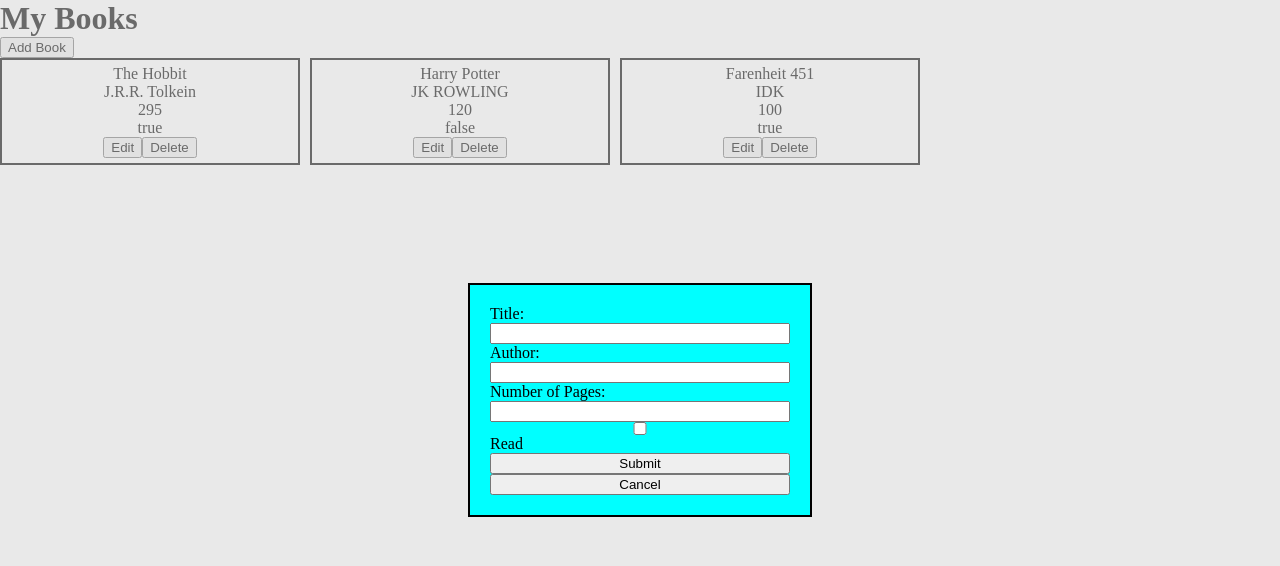
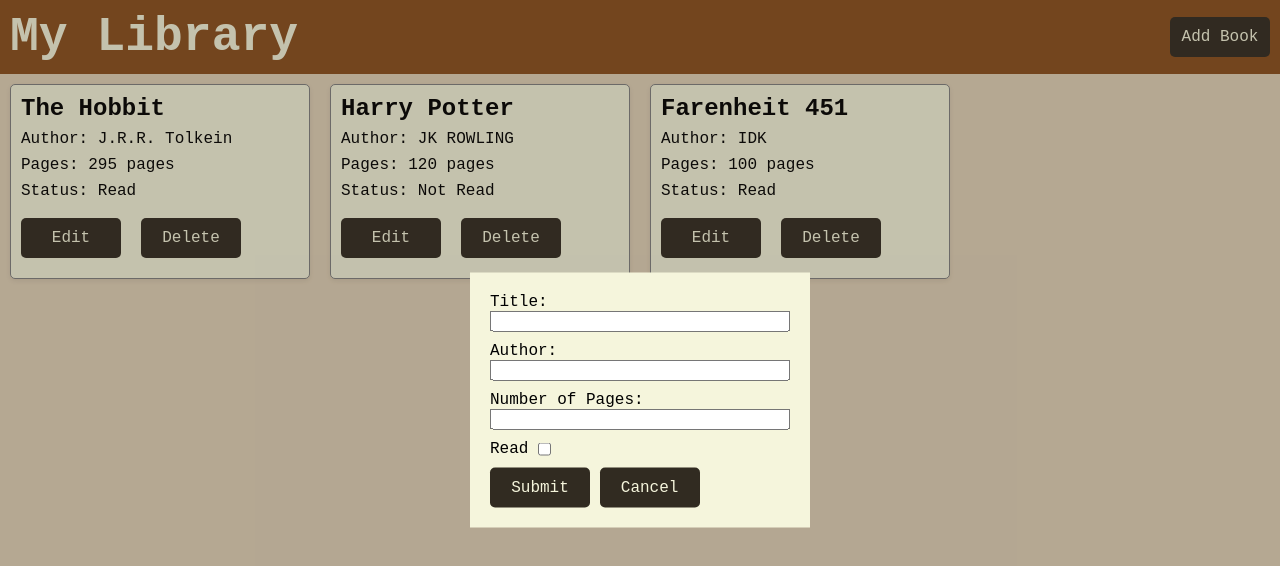
Before and after one commit to clementeon/odin-library, a plain HTML site: page index.html in a window 1280 px wide. Both pictures are taken after a click on the button "Add Book". Drawn offline with Linux system fonts and the light colour scheme.

Commit message:
UPDATE UI and grid templates

```diff
--- a/index.html
+++ b/index.html
@@ -12,7 +12,7 @@
 <body>
 	<div class="container">
 		<div class="header">
-			<h1>My Books</h1>
+			<h1>My Library</h1>
 			<button type="button" id="add">Add Book</button>
 		</div>
 		<div id="library">
@@ -21,19 +21,29 @@
 			<div class="add-book">
 				<form action="POST" id="book-form" class="submitNew">
 					<input type="hidden" id="edit-book-id">
+					<div class="form-row">
 						<label for="title">Title: </label>
 						<input type="text" name="title" id="title" required>
+					</div>
 
+					<div class="form-row">
 						<label for="author">Author:</label>
 						<input type="text" name="author" id="author" required>
+					</div>
 
+					<div class="form-row">
 						<label for="pages">Number of Pages:</label>
 						<input type="number" min="1" name="pages" id="pages" required>
+					</div>
 
+					<div class="form-check">
+						<label for="read">Read</label>
 						<input type="checkbox" name="read" id="read">
-					<label for="read">Read</label>
+					</div>
+					<div class="form-button">
 						<button type="submit">Submit</button>
 						<button type="button" id="cancel">Cancel</button>
+					</div>
 				</form>
 			</div>
 		</div>
--- a/script.js
+++ b/script.js
@@ -31,20 +31,24 @@ function createCard(book) {
 	newBook.classList.add("book");
 	newBook.id = book.id;
 
-	const title = document.createElement("p");
+	const title = document.createElement("h2");
 	title.textContent = `${book.title}`;
 	title.classList.add("title");
 
 	const author = document.createElement("p");
-	author.textContent = `${book.author}`;
+	author.textContent = `Author: ${book.author}`;
 	author.classList.add("author");
 
 	const pages = document.createElement("p");
-	pages.textContent = `${book.pages}`;
+	pages.textContent = `Pages: ${book.pages} pages`;
 	pages.classList.add("pages");
 
 	const read = document.createElement("p");
-	read.textContent = `${book.read}`;
+	if (book.read) {
+		read.textContent = `Status: Read`;
+	} else {
+		read.textContent = `Status: Not Read`;
+	}
 	read.classList.add("read");
 
 	const editButton = document.createElement("button");
@@ -78,7 +82,7 @@ function createCard(book) {
 		formAuthor.value = `${book.author}`;
 		formPages.value = `${book.pages}`;
 		formCheckbox.checked = book.read;
-		document.getElementById('edit-book-id').value = newBook.id;
+		document.getElementById("edit-book-id").value = newBook.id;
 	});
 
 	newBook.append(title, author, pages, read, buttonContainer);
@@ -107,9 +111,17 @@ form.addEventListener("submit", function (event) {
 			for (let current of books) {
 				if (current.id == target) {
 					current.querySelector(".title").textContent = title;
-					current.querySelector(".author").textContent = author;
-					current.querySelector(".pages").textContent = pages;
-					current.querySelector(".read").textContent = read;
+					current.querySelector(".author").textContent =
+						`Author: ${author}`;
+					current.querySelector(".pages").textContent =
+						`Pages: ${pages} pages`;
+					if (read) {
+						current.querySelector(".read").textContent =
+							"Status: Read";
+					} else {
+						current.querySelector(".read").textContent =
+							"Status: Not Read";
+					}
 				}
 			}
 
@@ -122,7 +134,7 @@ form.addEventListener("submit", function (event) {
 				}
 			}
 		}
-		form.className = 'submitNew';
+		form.className = "submitNew";
 	} else {
 		const tempBook = new Book(title, author, pages, read);
 		myLibrary.push(tempBook);
--- a/style.css
+++ b/style.css
@@ -1,6 +1,11 @@
 * {
 	margin: 0;
 	box-sizing: border-box;
+	font-family: 'Courier New', Courier, monospace;
+}
+
+body {
+	background-color: #e1d2b8;
 }
 
 #library {
@@ -11,35 +16,40 @@
 .container {
 	width: 100%;
 	height: 100%;
+	display: grid;
+
+}
+
+.header {
+	display: flex;
+	justify-content: space-between;
+	align-items: center;
+	padding: 10px;
+	background-color: #894e1d;
+	gap: 30px;
+}
+
+.header h1 {
+	color: #F5F5DC;
+	font-size: 3rem;
 }
 
 #book-form {
 	display: flex;
 	flex-direction: column;
 	width: 300px;
+	gap: 10px;
 }
 
 .add-book {
-	background-color: aqua;
-	border: 2px solid black;
+	background-color: #F5F5DC;
 	padding: 20px;
-	/* Gives the background space to show up around the form */
-	/* Ensures it behaves as a full block level element */
 	position: fixed;
 	top: 50%;
 	left: 50%;
 	transform: translate(-50%, -50%);
+	z-index: 10000;
 
-}
-
-.book {
-	border: 2px solid black;
-	display: flex;
-	flex-direction: column;
-	align-items: center;
-	padding: 5px;
-	height: min-content;
-	width: 300px;
 }
 
 #form-page {
@@ -49,6 +59,75 @@
 	position: fixed;
 	top: 0;
 	left: 0;
-	background-color: rgb(211 211 211 / 0.5);
+	background-color: rgb(49 43 33 / 0.25);
 	z-index: 9999;
 }
+
+.form-row {
+	display: flex;
+	flex-direction: column;
+	justify-content: center;
+}
+
+.form-check {
+	display: flex;
+	align-items: center;
+	gap: 10px;
+	justify-content: flex-start;
+}
+.book {
+	border-radius: 5px;
+	border: 1px solid grey;
+	box-shadow: 0px 2px 5px rgba(0, 0, 0, 0.075);
+	display: flex;
+	flex-direction: column;
+	justify-content: center;
+	align-items: flex-start;
+	height: min-content;
+	gap: 8px;
+	width: 300px;
+	padding: 10px;
+	background-color: #F5F5DC;
+
+}
+
+.button-container {
+	display: flex;
+	align-items: center;
+	justify-content: flex-start;
+	gap: 20px;
+	width: 100%;
+	margin: 10px 0px;
+}
+
+
+#library {
+	padding: 0 10px;
+	margin: 10px 0;
+
+	display: grid;
+	grid-template-columns: repeat(auto-fill, 300px);
+	grid-auto-rows: minmax(150px, auto);
+
+	gap: 10px;
+
+	justify-content: space-between;
+}
+
+button {
+	width: 100px;
+	height: 40px;
+	font-size: medium;
+	border: none;
+	border-radius: 5px;
+	color: #F5F5DC;
+	background-color: #312b21;
+}
+
+button:hover {
+	transform: translateY(-2px);
+}
+
+button:active {
+	transform: translateY(2px);
+}
```
Lines whose indentation alone changed are shown as unchanged.
